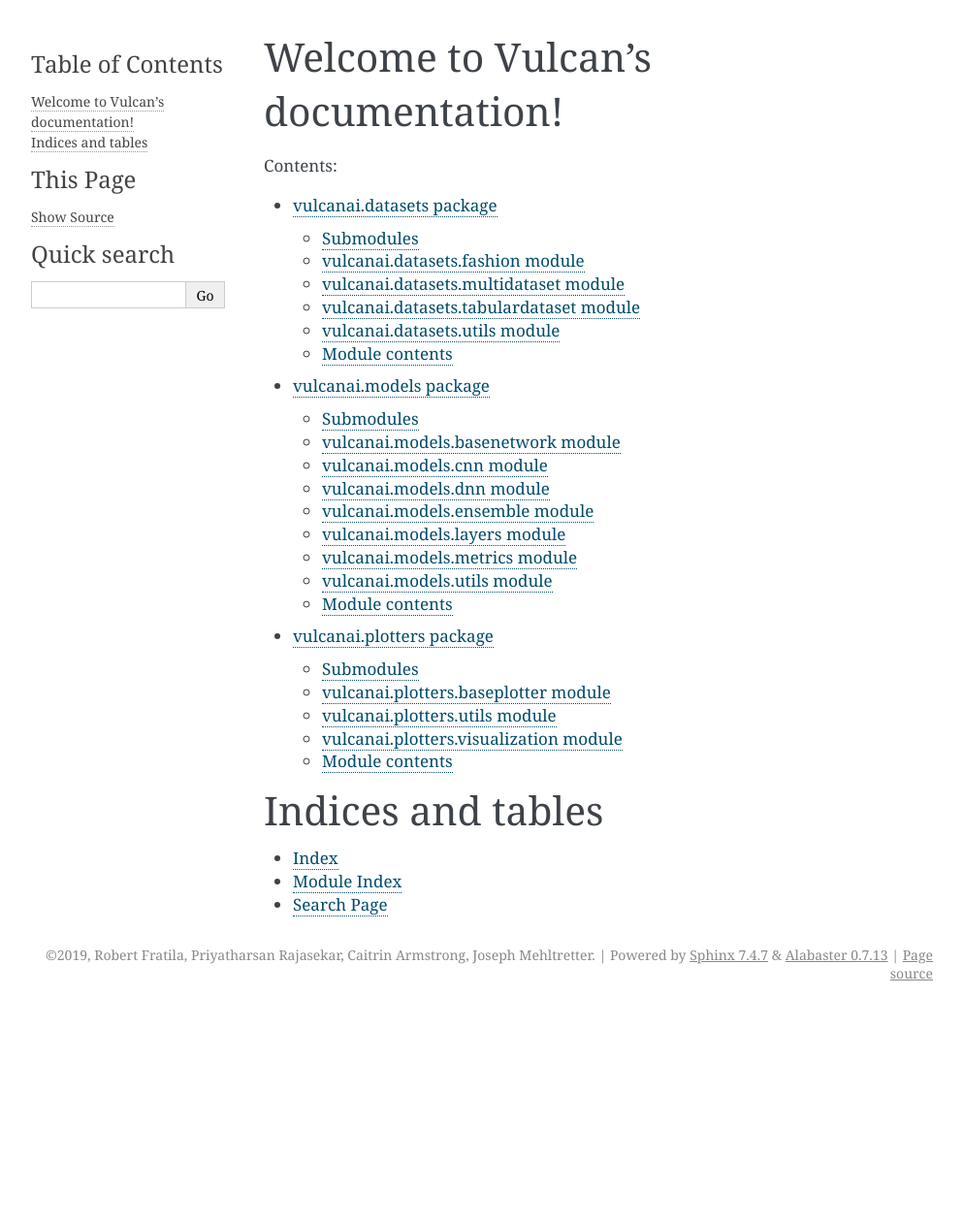
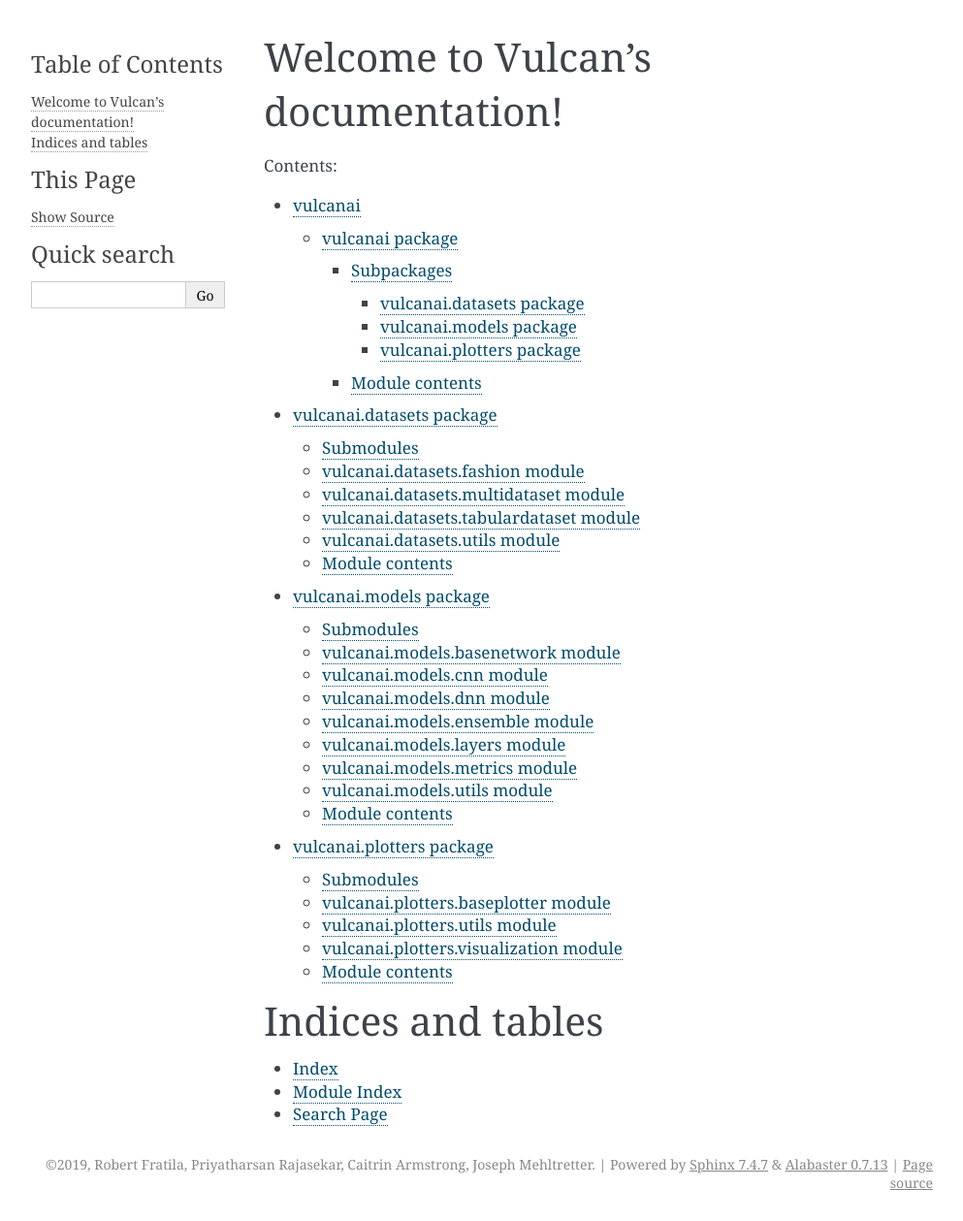
Before and after one commit to Aifred-Health/VulcanAI, a Sphinx documentation site: the page built from docs/source/index.rst, in a window 1280 px wide. Shown: the whole page at 97% size, without its empty margins (148-1141 px from the left). Built offline with Sphinx 7.4.7, drawn with Linux system fonts in a browser that asks for light colours; before the commit the page ends 1043 px from its top, so only the background shows below that.

```diff
--- a/docs/source/conf.py
+++ b/docs/source/conf.py
@@ -17,7 +17,7 @@ import sys
 from unittest.mock import MagicMock
 
 
-sys.path.insert(0, os.path.abspath('../..'))
+sys.path.insert(0, os.path.abspath('../../'))
 
 
 # -- Project information -----------------------------------------------------
--- a/docs/source/index.rst
+++ b/docs/source/index.rst
@@ -10,6 +10,7 @@ Welcome to Vulcan's documentation!
    :maxdepth: 4
    :caption: Contents:
 
+   modules
    vulcanai.datasets
    vulcanai.models
    vulcanai.plotters
--- a/docs/source/vulcanai.models.rst
+++ b/docs/source/vulcanai.models.rst
@@ -1,6 +1,5 @@
 vulcanai.models package
 =======================
-.. automodule:: vulcanai.models
 
 Submodules
 ----------
```
